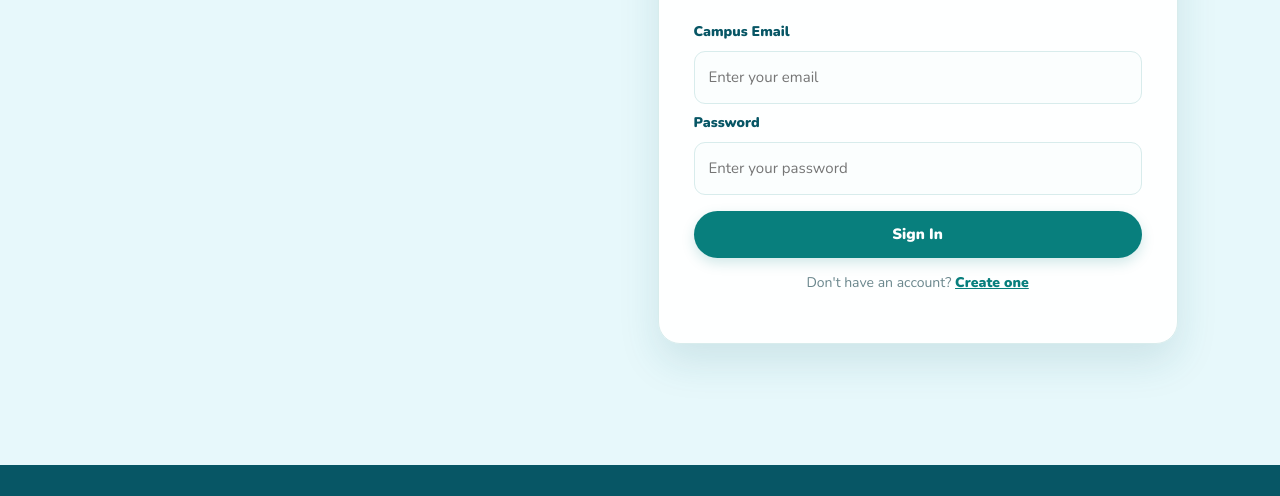
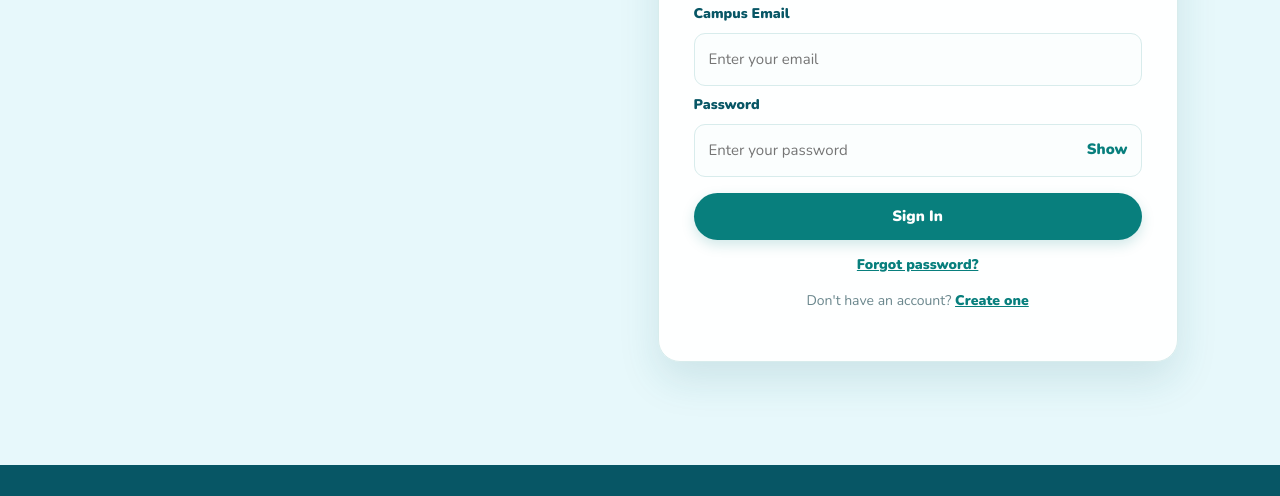
Before and after one commit to ankitgupta2006/campus-skill-exchange-platform, a website: page pages/login.html in a window 1280 px wide. Shown: the part 335-831 px from the top of the page. Drawn offline with nearby package versions, Linux system fonts and the light colour scheme.

Commit message:
Improve login UX and password controls

```diff
--- a/pages/login.html
+++ b/pages/login.html
@@ -6,8 +6,8 @@
     <title>Login - Campus Skill Exchange</title>
     <link rel="stylesheet" href="../css/style.css" />
     <link rel="stylesheet" href="../css/authentication.css" />
-  </head>
-  <body>
+  <style>.password-field{position:relative}.password-field input{padding-right:65px!important}.password-toggle{position:absolute;right:8px;top:50%;transform:translateY(-50%);border:0;background:transparent;color:#087f7d;font-weight:900}.toast-container{position:fixed;right:20px;bottom:20px;z-index:1000;display:grid;gap:10px;max-width:360px}.toast{padding:13px 16px;border-radius:12px;background:#075665;color:#fff;font-weight:800}.toast.error{background:#a83d4a}.toast.success{background:#13765d}.loading{opacity:.7;pointer-events:none}</style></head>
+  <body><div id="toastContainer" class="toast-container" aria-live="polite"></div>
     <header class="header">
       <div class="logo">
         <span class="logo-icon">↔</span><span>Campus Skill<br />Exchange</span>
@@ -33,15 +33,10 @@
             placeholder="Enter your email"
             required
           /><label for="loginPassword">Password</label
-          ><input
-            type="password"
-            id="loginPassword"
-            placeholder="Enter your password"
-            required
-          /><button type="submit" class="button">Sign In</button>
+          ><div class="password-field"><input type="password" id="loginPassword" placeholder="Enter your password" required><button type="button" class="password-toggle" data-target="loginPassword">Show</button></div><button type="submit" class="button" id="loginSubmit">Sign In</button>
         </form>
         <p class="form-link">
-          Don't have an account? <a href="register.html">Create one</a>
+          <a href="forgot-password.html">Forgot password?</a></p><p class="form-link">Don't have an account? <a href="register.html">Create one</a>
         </p>
       </div>
     </section>
```
